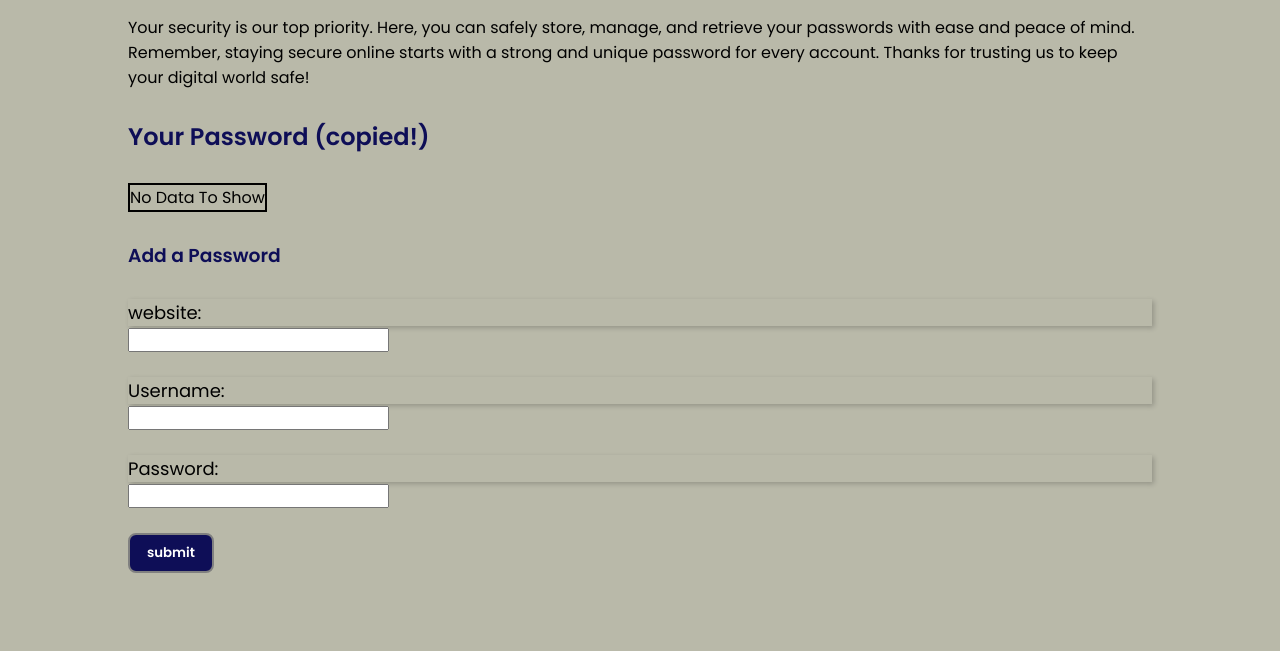
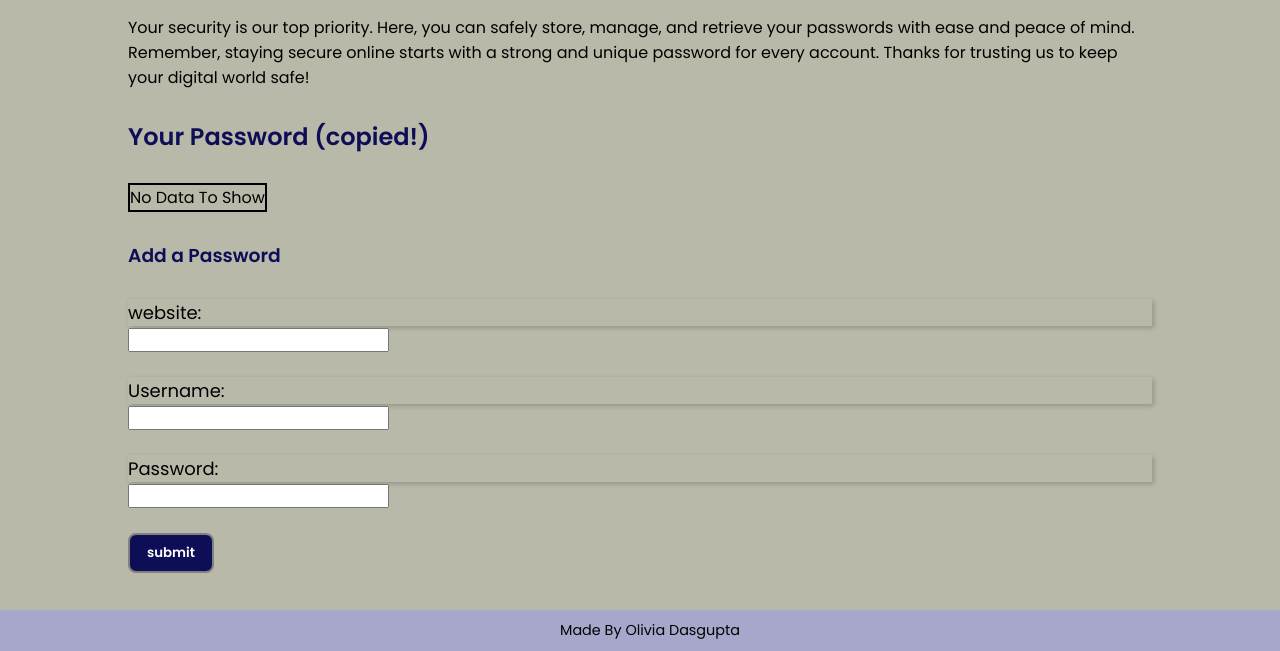
Before and after one commit to oliviaDasgupta/Password-Manager, a plain HTML site: page index.html in a window 1280 px wide. Shown: the part 149-800 px from the top of the page. Drawn offline with Linux system fonts and the light colour scheme.

Commit message:
Add files via upload

```diff
--- a/index.html
+++ b/index.html
@@ -4,13 +4,13 @@
 <head>
   <meta charset="UTF-8">
   <meta name="viewport" content="width=device-width, initial-scale=1.0">
-  <title>PassX - Your Personal Password Manager</title>
+  <title>PassGuard - Your Digital Shield for Password Security</title>
   <link rel="stylesheet" href="style.css">
 </head>
 
 <body>
   <nav>
-    <div class="logo">PassX</div>
+    <div class="logo">PassGuard</div>
     <ul>
       <li>Home</li>
       <li>About</li>
@@ -56,6 +56,8 @@
     </form>
   </div>
   <script src="script.js"></script>
+
+  <footer><p>Made By Olivia Dasgupta</p></footer>
 </body>
 
 </html>
--- a/style.css
+++ b/style.css
@@ -89,8 +89,6 @@ label{
     color:  black;
     box-shadow: 2px 2px 5px
     rgba(0,0,0,0.2) ;
-    background-color:;
-
 }
 
 .alert{
@@ -99,3 +97,13 @@ label{
 body{
     background-color: rgb(185, 185, 169)
 }
+footer{
+    text-align: center;
+      padding: 10px;
+      background-color: rgb(167, 167, 203);
+      color: black;
+      font-size: 0.9em;
+      position: fixed;
+      bottom: 0;
+      width: 100%;
+}
```
